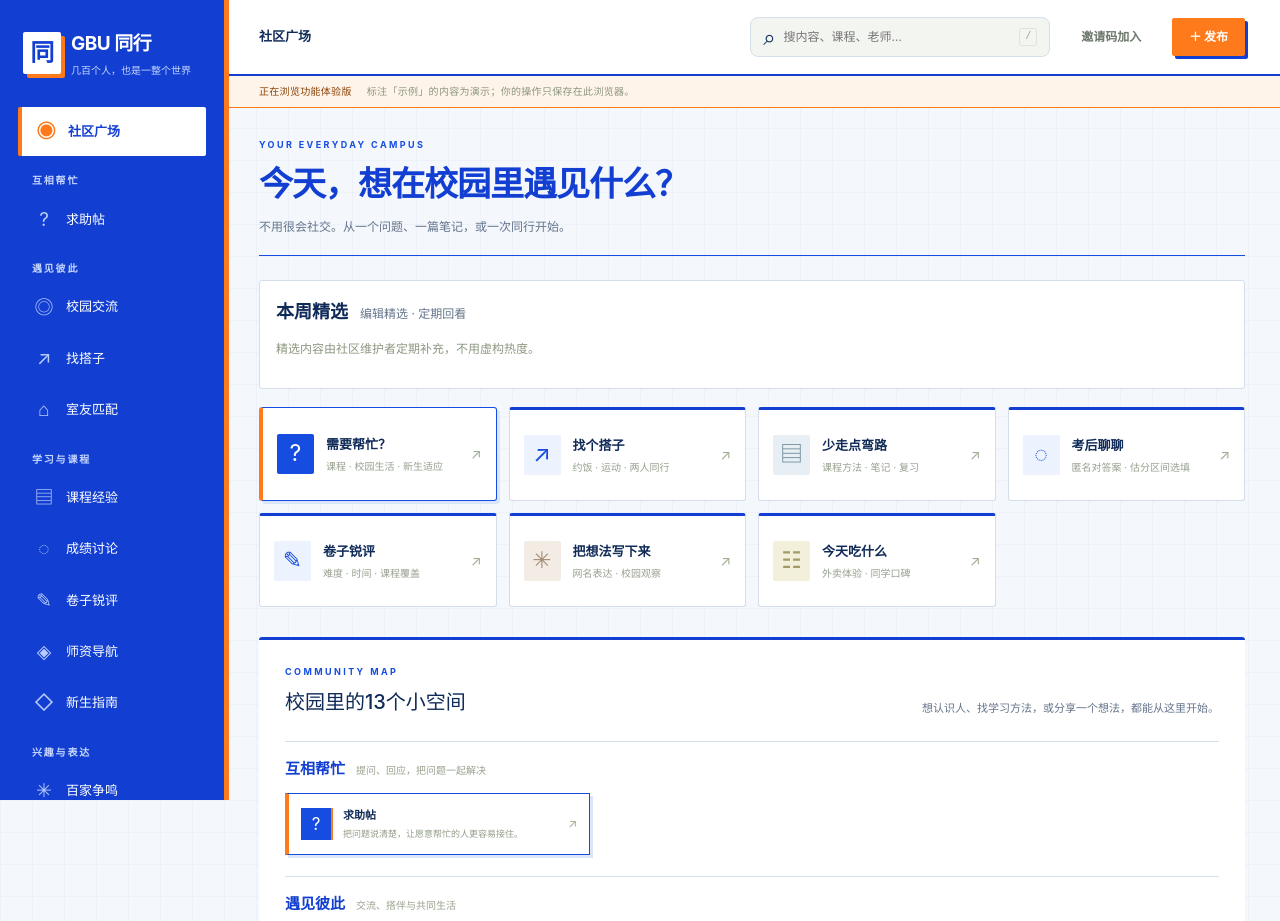
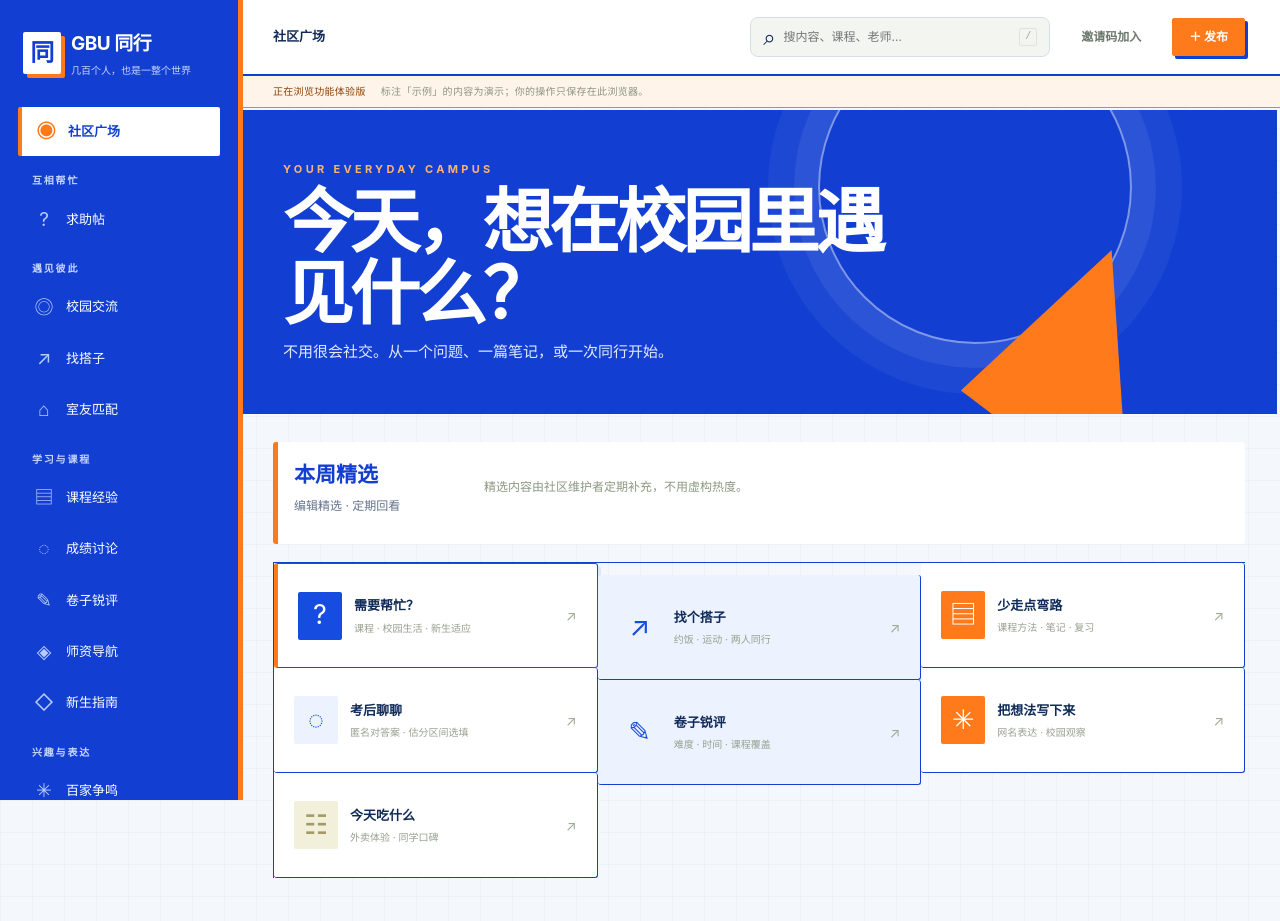
Before and after one commit to JDVANCE9112001/gbu-together-community, a plain HTML site: page index.html in a window 1280 px wide. Shown: the top 921 px of the page. Drawn offline with Linux system fonts and the light colour scheme.

Commit message:
Redesign campus home in avant-garde geometry

```diff
--- a/community.css
+++ b/community.css
@@ -2052,3 +2052,42 @@ button.primary:hover,.primary:hover { background:#e96408; color:#fff; }
 .help-banner span { color:#e7edff; max-width:62%; }
 .help-banner:after { color:#ffffff15; }
 @media(max-width:850px) { .sidebar { box-shadow:none; } }
+
+/* Avant-garde campus poster system */
+:root { --sidebar:238px; }
+#main[data-section="home"] .page-heading { position:relative; isolation:isolate; overflow:hidden; display:flex; align-items:flex-end; min-height:280px; margin:-28px -32px 28px; padding:50px 42px; border:0; background:#123fd1; color:#fff; }
+#main[data-section="home"] .page-heading:before { content:""; position:absolute; z-index:-1; width:310px; height:310px; right:14%; top:-80px; border:2px solid #ffffff75; border-radius:50%; box-shadow:0 0 0 24px #ffffff10,0 0 0 50px #ffffff0c; }
+#main[data-section="home"] .page-heading:after { content:""; position:absolute; z-index:-1; width:200px; height:250px; right:10%; bottom:-80px; background:#ff7a1a; clip-path:polygon(50% 0,100% 100%,0 72%); transform:rotate(18deg); }
+#main[data-section="home"] .page-heading h1 { max-width:600px; color:#fff; font-size:clamp(38px,5.5vw,76px); line-height:1.03; letter-spacing:-.055em; }
+#main[data-section="home"] .page-heading .eyebrow { color:#ffb36f; font-size:11px; letter-spacing:.3em; }
+#main[data-section="home"] .page-heading p:not(.eyebrow) { max-width:440px; color:#e3eaff; font-size:15px; }
+#main[data-section="home"] .weekly-panel { display:grid; grid-template-columns:190px 1fr; align-items:center; border:0; border-left:5px solid #ff7a1a; background:#fff; }
+#main[data-section="home"] .weekly-panel .vent-post-heading { display:block; }
+#main[data-section="home"] .weekly-panel .vent-post-heading h2 { color:#123fd1; font-size:21px; }
+.portal-grid { grid-template-columns:repeat(3,minmax(0,1fr)); gap:0; border-top:1px solid #123fd1; border-left:1px solid #123fd1; }
+.portal { position:relative; min-height:105px; padding:20px; border:0; border-right:1px solid #123fd1; border-bottom:1px solid #123fd1; background:#fff; }
+.portal:nth-child(3n+2) { background:#edf2ff; transform:translateY(12px); }
+.portal:nth-child(3n) .portal-icon { background:#ff7a1a; color:#fff; }
+.portal-icon { width:44px; height:48px; font-size:27px; }
+.space-directory { margin-top:45px; padding:28px 0 0; border-top:1px solid #123fd1; border-bottom:0; background:transparent; }
+.space-directory-heading { align-items:center; padding:0 12px; }
+.space-directory-heading h2 { font-size:26px; font-weight:800; color:#123fd1; }
+.space-group { display:grid; grid-template-columns:190px 1fr; gap:20px; padding:22px 12px; border-top:1px solid #aab9d2; }
+.space-group-title { display:block; margin:0; }
+.space-group-title h3 { font-size:17px; }
+.space-grid { grid-template-columns:repeat(2,minmax(0,1fr)); gap:8px; }
+.space-card { min-height:66px; border:0; border-bottom:1px solid #ccd7e7; background:#fff; }
+.space-card:hover { box-shadow:none; background:#edf2ff; transform:translateX(4px); }
+.space-card:nth-child(odd) .space-arrow { color:#ff7a1a; }
+.page-heading:not(#main .page-heading) { position:relative; }
+.page-heading h1 { font-weight:800; }
+.feed-card { border-radius:0; border-left:3px solid #164de0; }
+.feed-card:hover { border-left-color:#ff7a1a; }
+@media(max-width:850px) {
+ #main[data-section="home"] .page-heading { margin:-18px -18px 22px; min-height:250px; padding:34px 24px; }
+ #main[data-section="home"] .page-heading:before { right:-75px; }
+ #main[data-section="home"] .page-heading:after { right:0; }
+ .space-group { grid-template-columns:1fr; gap:12px; }
+ #main[data-section="home"] .weekly-panel { grid-template-columns:1fr; }
+}
+@media(max-width:600px) { .portal-grid { grid-template-columns:repeat(2,minmax(0,1fr)); } .portal:nth-child(3n+2) { transform:none; } .space-grid { grid-template-columns:1fr; } }
--- a/index.html
+++ b/index.html
@@ -9,7 +9,7 @@
     />
     <meta name="theme-color" content="#285745" />
     <title>GBU 同行 · 社区广场</title>
-    <link rel="stylesheet" href="community.css?v=11" />
+    <link rel="stylesheet" href="community.css?v=12" />
   </head>
   <body>
     <noscript>GBU 同行需要启用 JavaScript 才能浏览和保存本机内容。</noscript>
```
